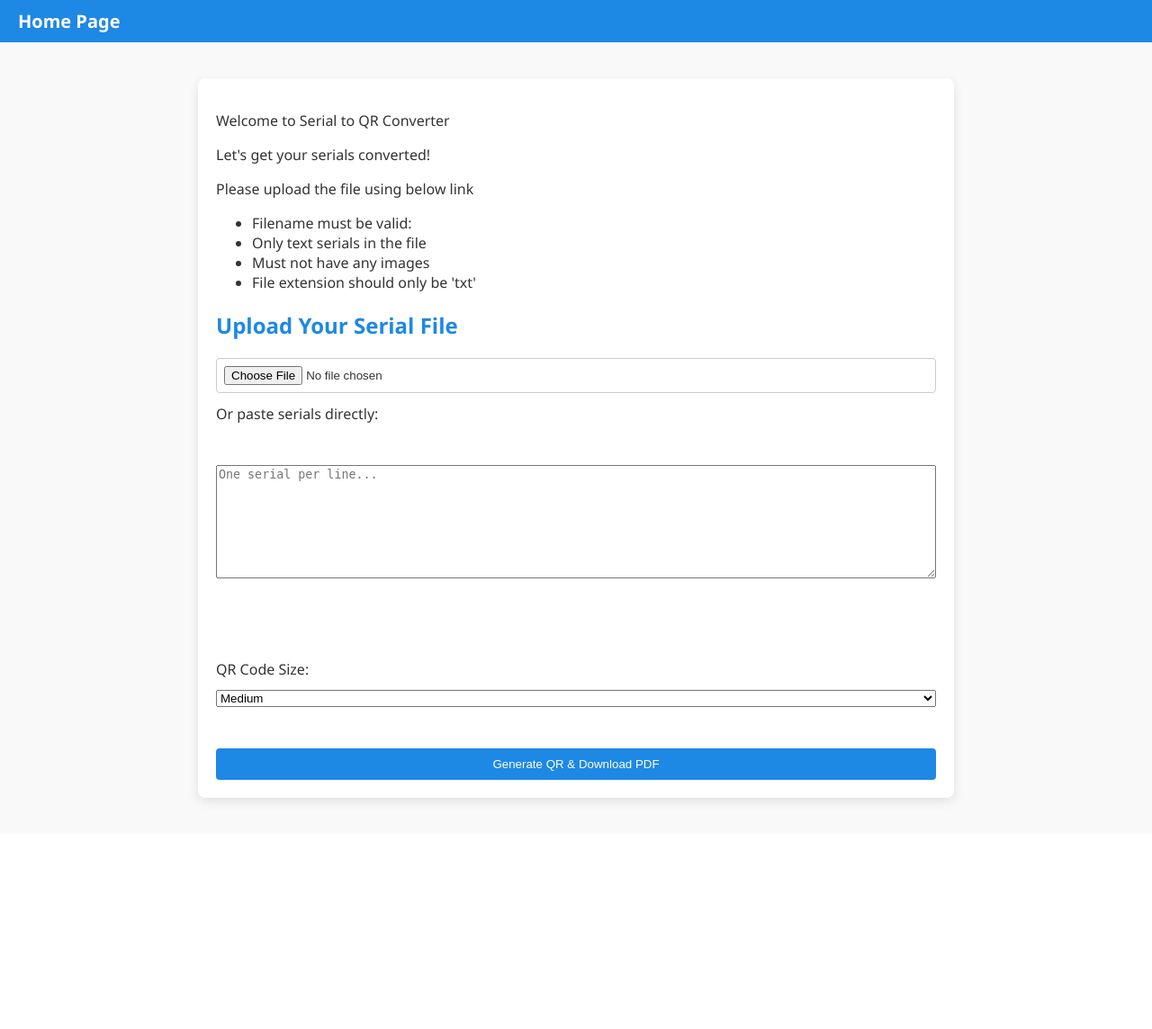
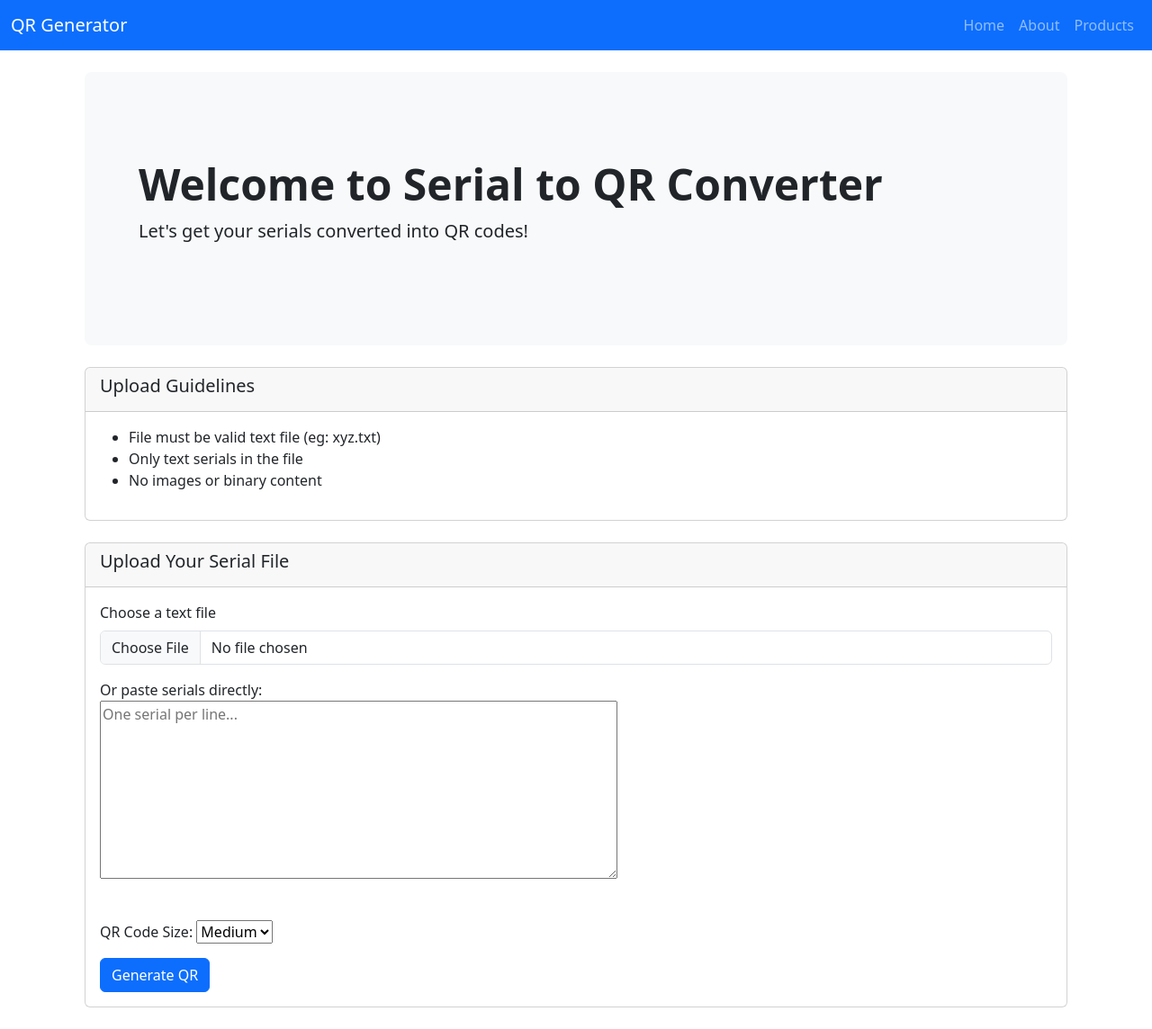
Before and after one commit to crspo/flask-k8-app, a Flask app: page / in a window 1280 px wide. Shown: the whole page at 90% size. Before the commit the page ends 895 px from the top, so only its background shows below. Run offline with Flask 3, Linux system fonts and the light colour scheme.

Commit message:
added more features

```diff
--- a/routes/main.py
+++ b/routes/main.py
@@ -9,13 +9,14 @@
 def index():
     return render_template('index.html')
 
-#@bp.route('/about')
-#def about():
-#    return render_template('about.html')
+@bp.route('/about')
+def about():
+    return render_template('about.html')
 
-#@bp.route('/products')
-#def about():
-#    return render_template('products.html')
+@bp.route('/products')
+def products():
+    return render_template('products.html')
+
 
 @bp.route('/upload', methods=['POST'])
 def upload_and_export():
--- a/static/style.css
+++ /dev/null
@@ -1,87 +0,0 @@
-/* Base page styles */
-body {
-  font-family: 'Segoe UI', Tahoma, Geneva, Verdana, sans-serif;
-  background-color: #f9f9f9;
-  color: #333;
-  margin: 0;
-  padding: 0;
-}
-
-/* Container to center content */
-.container {
-  max-width: 800px;
-  margin: 40px auto;
-  padding: 20px;
-  background: #fff;
-  box-shadow: 0 4px 12px rgba(0,0,0,0.1);
-  border-radius: 8px;
-}
-
-/* Headings */
-h2, h3 {
-  color: #1e88e5;
-  margin-bottom: 20px;
-}
-
-/* File upload form */
-form {
-  display: flex;
-  flex-direction: column;
-  gap: 12px;
-}
-
-input[type="file"] {
-  padding: 8px;
-  border: 1px solid #ccc;
-  border-radius: 4px;
-}
-
-button {
-  background-color: #1e88e5;
-  color: white;
-  padding: 10px 16px;
-  border: none;
-  border-radius: 4px;
-  cursor: pointer;
-  font-weight: 500;
-}
-
-button:hover {
-  background-color: #1565c0;
-}
-
-/* Navbar */
-nav {
-  background-color: #1e88e5;
-  padding: 10px 20px;
-  color: white;
-  display: flex;
-  align-items: center;
-}
-
-.navbar-brand {
-  color: white;
-  text-decoration: none;
-  font-size: 20px;
-  font-weight: bold;
-}
-
-/* QR image display */
-img {
-  margin-top: 20px;
-  max-width: 100%;
-  height: auto;
-  border: 2px solid #ddd;
-  border-radius: 4px;
-}
-
-/* Links */
-a {
-  color: #1e88e5;
-  text-decoration: none;
-  font-weight: 500;
-}
-
-a:hover {
-  text-decoration: underline;
-}
--- a/templates/index.html
+++ b/templates/index.html
@@ -6,43 +6,64 @@
 -->
 
 {% extends "layout.html"%}
+{% block title %}Home{% endblock %}
 
 {% block content %}
-<div class="jumbotron">
-<p>Welcome to  Serial to QR Converter</p>
-<p>Let's get your serials converted!</p>
-<p>Please upload the file using below link</p>
+
+<div class="container">
+  <!-- Hero Section -->
+  <div class="p-5 mb-4 bg-light rounded-3">
+    <div class="container-fluid py-5">
+      <h1 class="display-5 fw-bold">Welcome to Serial to QR Converter</h1>
+      <p class="lead">Let's get your serials converted into QR codes!</p>
+    </div>
+  </div>
+
+  <!-- Instructions Card -->
+  <div class="card mb-4">
+    <div class="card-header">
+      <h5>Upload Guidelines</h5>
+    </div>
+    <div class="card-body">
       <ul>
-  <li>Filename must be valid: </li>
+	<li>File must be valid text file (eg: xyz.txt)</li>
         <li>Only text serials in the file</li>
-  <li>Must not have any images</li>
-  <li>File extension should only be 'txt'</li>
+        <li>No images or binary content</li>
       </ul>
+    </div>
+  </div>
 
+  <!-- Upload Form -->
+  <div class="card">
+    <div class="card-header">
+      <h5>Upload Your Serial File</h5>
+    </div>
+    <div class="card-body">
+      <form method="POST" action="{{ url_for('main.upload_and_export') }}" enctype="multipart/form-data">
 
-  <h2>Upload Your Serial File</h2>
-
-<form method="POST" action="{{ url_for('main.upload_and_export') }}" enctype="multipart/form-data">
-  <input type="file" name="file"/>
-
-   <!-- Paste Serials -->
+        <div class="mb-3">
+          <label for="file" class="form-label">Choose a text file</label>
+          <input type="file" class="form-control" id="file" name="file">
+        </div>
+	<div class="mb-3">
 	  <label>Or paste serials directly:</label><br/>
   	  <textarea name="serials" rows="8" cols="60" placeholder="One serial per line..."></textarea>
   	  <br/><br/>
+	</div>
 
+	<div class="mb-3">
 	  <!-- select size of the QR -->
-   <br/>
  	 <label for="size">QR Code Size:</label>
   	 <select name="size">
     	   <option value="small">Small</option>
     	   <option value="medium" selected>Medium</option>
            <option value="large">Large</option>
   	 </select>
-  <br/>
-  <button type="submit">Generate QR & Download PDF</button>
+	</div>
+
+	<button type="submit" class="btn btn-primary">Generate QR</button>
       </form>
-
-
-
+    </div>
+  </div>
 </div>
 {% endblock %}
--- a/templates/layout.html
+++ b/templates/layout.html
@@ -1,24 +1,42 @@
-<!--
-layout.html
-
-Master layout template using Jinja inheritance.
-Defines global page structure including nav, stylesheets, and content blocks.
--->
 <!DOCTYPE html>
 <html lang="en">
 <head>
   <meta charset="UTF-8">
   <title>{% block title %}QR Generator{% endblock %}</title>
-  <link rel="stylesheet" href="{{ url_for('static', filename='style.css') }}">
+  <!-- Bootstrap CSS -->
+  <link href="https://cdn.jsdelivr.net/npm/bootstrap@5.3.3/dist/css/bootstrap.min.css" rel="stylesheet">
 </head>
 <body>
-  <nav>
-    <a class="navbar-brand" href="{{ url_for('main.index') }}">Home Page</a>
-    <!-- Add other nav links here -->
+  <!-- Sticky Navbar -->
+  <nav class="navbar navbar-expand-lg navbar-dark bg-primary sticky-top">
+    <div class="container-fluid">
+      <a class="navbar-brand" href="{{ url_for('main.index') }}">QR Generator</a>
+      <button class="navbar-toggler" type="button" data-bs-toggle="collapse" data-bs-target="#navbarNav"
+              aria-controls="navbarNav" aria-expanded="false" aria-label="Toggle navigation">
+        <span class="navbar-toggler-icon"></span>
+      </button>
+      <div class="collapse navbar-collapse" id="navbarNav">
+        <ul class="navbar-nav ms-auto">
+          <li class="nav-item">
+            <a class="nav-link" href="{{ url_for('main.index') }}">Home</a>
+          </li>
+          <li class="nav-item">
+            <a class="nav-link" href="{{ url_for('main.about') }}">About</a>
+          </li>
+          <li class="nav-item">
+            <a class="nav-link" href="{{ url_for('main.products') }}">Products</a>
+          </li>
+        </ul>
+      </div>
+    </div>
   </nav>
 
-  <div class="container">
+  <!-- Page Content -->
+  <main class="container py-4">
     {% block content %}{% endblock %}
-  </div>
+  </main>
+
+  <!-- Bootstrap JS Bundle -->
+  <script src="https://cdn.jsdelivr.net/npm/bootstrap@5.3.3/dist/js/bootstrap.bundle.min.js"></script>
 </body>
 </html>
```
Also changed, not shown: templates/about.html (added, +13 -0 lines), templates/products.html (added, +12 -0 lines). Lines whose indentation alone changed are shown as unchanged.
